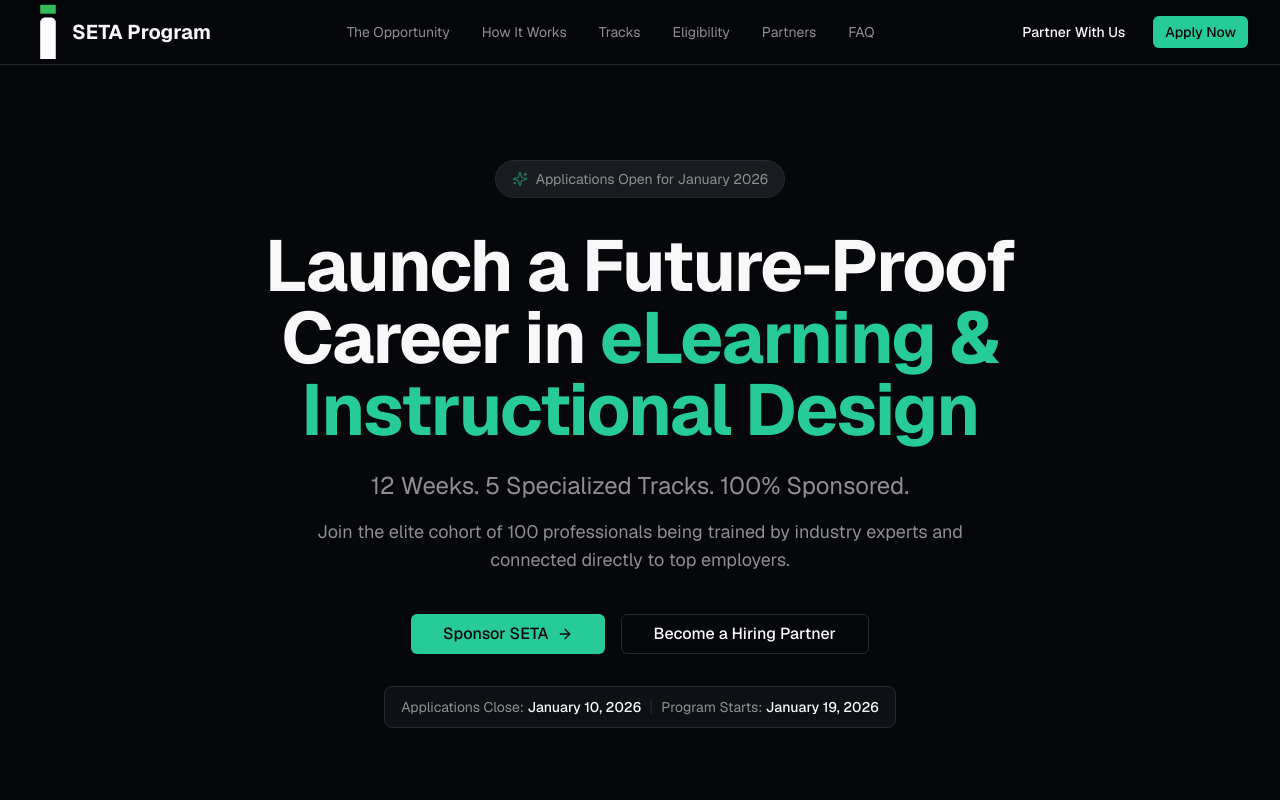
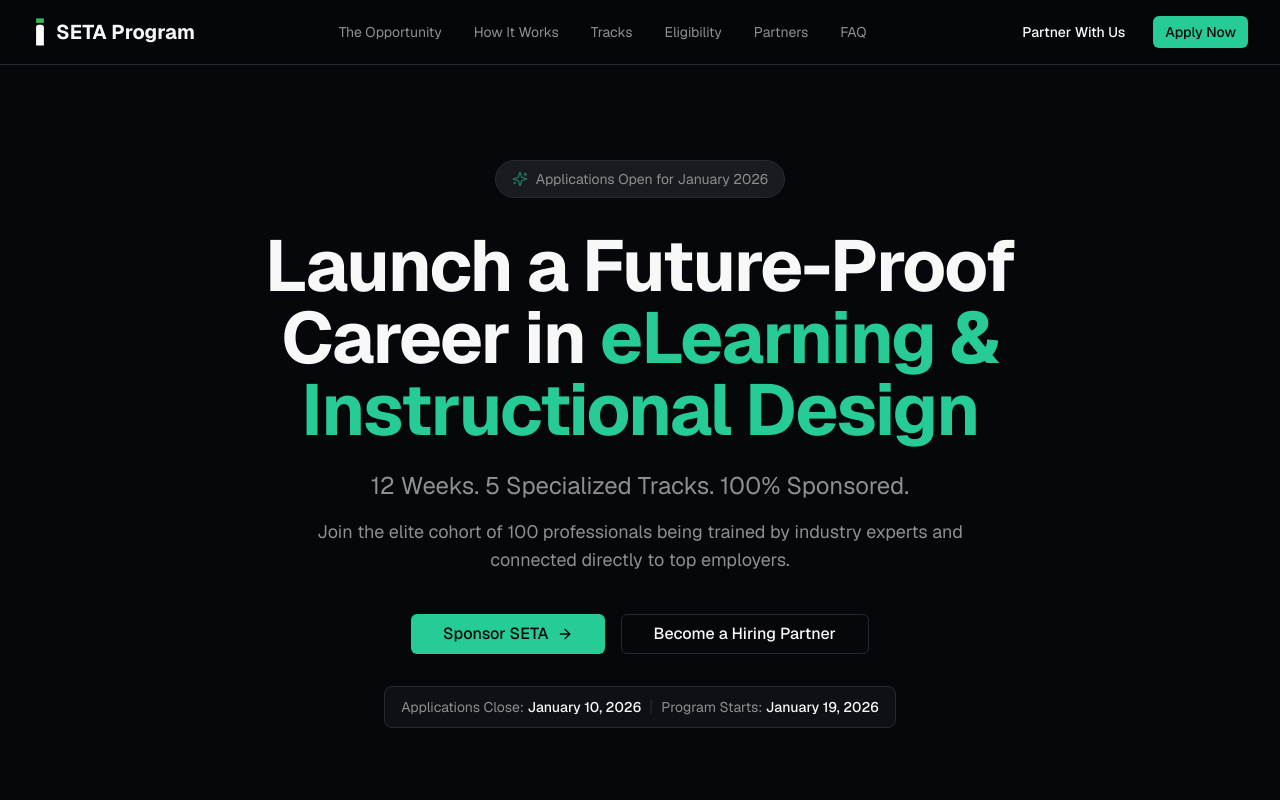
Before and after one commit to soteriaEdtech/seta, a Next.js app: page / in a window 1280 px wide. Shown: the top 800 px of the page. Built offline with nearby package versions, Linux system fonts and the light colour scheme.

Commit message:
logo update

```diff
--- a/components/footer.tsx
+++ b/components/footer.tsx
@@ -19,7 +19,7 @@ export function Footer() {
         >
           <Link href="/" className="transition-transform duration-300 hover:scale-105">
             {/* <GraduationCap className="h-6 w-6 text-primary" /> */}
-             <Image src={logo} alt="SETA Program Logo" width={120} height={52} />
+             <Image src={logo} alt="SETA Program Logo" width={16} height={16} />
             <span className="font-bold text-foreground">SETA Program </span>
           </Link>
 
--- a/components/header.tsx
+++ b/components/header.tsx
@@ -28,7 +28,7 @@ export function Header() {
             className="flex items-center gap-2 transition-transform duration-300 hover:scale-105"
           >
             {/* <GraduationCap className="h-8 w-8 text-primary" /> */}
-            <Image src={logo} alt="SETA Program Logo" width={32} height={32} />
+            <Image src={logo} alt="SETA Program Logo" width={16} height={16} />
             <span className="text-xl font-bold text-foreground">
               SETA Program
             </span>
```
